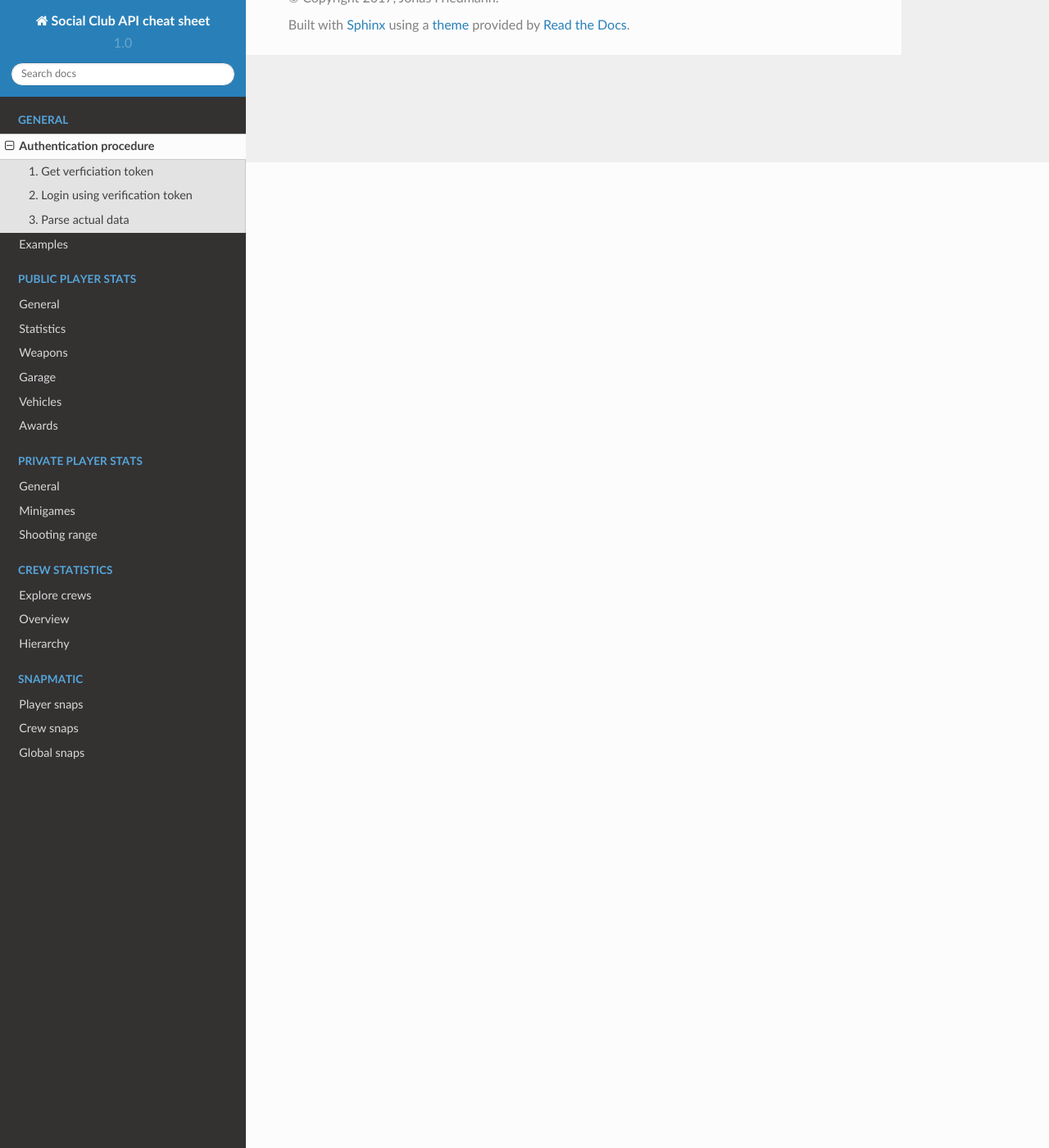
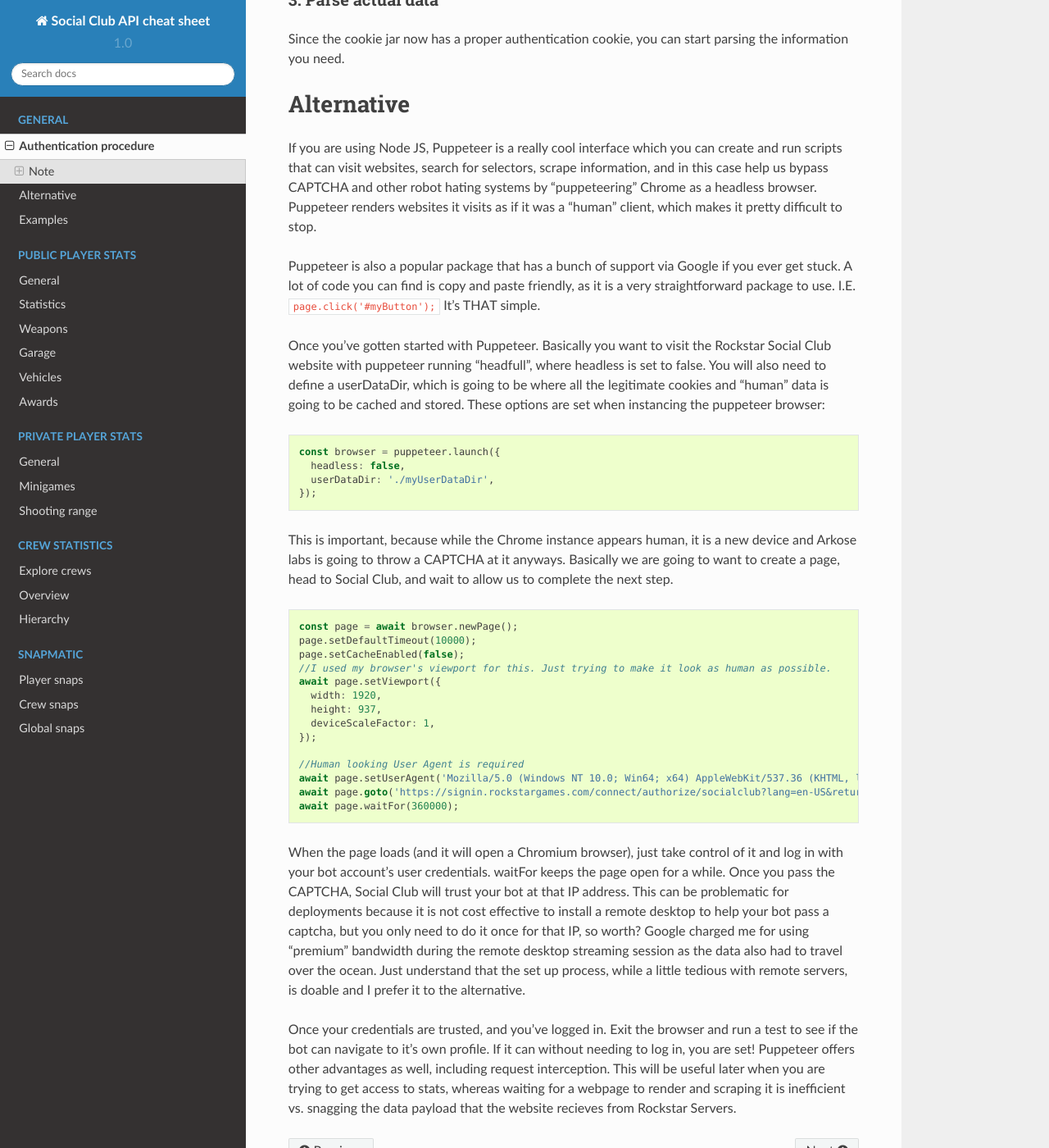
Before and after one commit to gta5-map/Social-Club-API-cheat-sheet, a Sphinx documentation site: the page built from docs/authentication.rst, in a window 1280 px wide and 1400 px high, scrolled down 1202 px. Shown: the whole window at 82% size. Built offline with Sphinx 7.4.7 and the Read the Docs theme 2.0.0, drawn with Linux system fonts in a browser that asks for light colours; some of the changed text lies outside the part shown.

Commit message:
Update authentication.rst

```diff
--- a/docs/authentication.rst
+++ b/docs/authentication.rst
@@ -1,5 +1,10 @@
 Authentication procedure
 ========================
+
+Note
+####
+To quote GLADoS from Portal 2, the best solution to a problem is usually the easiest one, and I'll be honest, solving Arkose Labs CAPTCHA is hard. I am contributing to this to help future enthusiasts not suffer the pain I had to to finally start completing automated tasks on Social Club.
+If you'd like to read about an "easier" solution to logging in (the first and hardest step), and in a way that maintains session presence and does not require complex authentication subroutines, please scroll to the bottom.
 
 If you take a look at the login / ``<form>`` element, you'll see a hidden ``<input>`` tag called "\_\_RequestVerificationToken". This tag contains a token which is needed for the actual login request - otherwise Rockstar refuses the authentication, even with proper and valid credentials.
 
@@ -41,3 +46,42 @@ So initally, you need to make at least three requests to get your hands on the d
 --------------------
 
 Since the cookie jar now has a proper authentication cookie, you can start parsing the information you need.
+
+Alternative
+===========
+If you are using Node JS, Puppeteer is a really cool interface which you can create and run scripts that can visit websites, search for selectors, scrape information, and in this case help us bypass CAPTCHA and other robot hating systems by "puppeteering" Chrome as a headless browser. Puppeteer renders websites it visits as if it was a "human" client, which makes it pretty difficult to stop.
+
+Puppeteer is also a popular package that has a bunch of support via Google if you ever get stuck. A lot of code you can find is copy and paste friendly, as it is a very straightforward package to use. I.E. ``page.click('#myButton');`` It's THAT simple.
+
+Once you've gotten started with Puppeteer. Basically you want to visit the Rockstar Social Club website with puppeteer running "headfull", where headless is set to false. You will also need to define a userDataDir, which is going to be where all the legitimate cookies and "human" data is going to be cached and stored. These options are set when instancing the puppeteer browser:
+
+.. sourcecode:: js
+
+  const browser = puppeteer.launch({
+    headless: false,
+    userDataDir: './myUserDataDir',
+  });
+
+
+This is important, because while the Chrome instance appears human, it is a new device and Arkose labs is going to throw a CAPTCHA at it anyways. Basically we are going to want to create a page, head to Social Club, and wait to allow us to complete the next step.
+
+.. sourcecode:: js
+
+  const page = await browser.newPage();
+  page.setDefaultTimeout(10000);
+  page.setCacheEnabled(false);
+  //I used my browser's viewport for this. Just trying to make it look as human as possible.
+  await page.setViewport({
+    width: 1920,
+    height: 937,
+    deviceScaleFactor: 1,
+  });
+
+  //Human looking User Agent is required
+  await page.setUserAgent('Mozilla/5.0 (Windows NT 10.0; Win64; x64) AppleWebKit/537.36 (KHTML, like Gecko) Chrome/61.0.3163.100 Safari/537.36');
+  await page.goto('https://signin.rockstargames.com/connect/authorize/socialclub?lang=en-US&returnUrl=%2F');
+  await page.waitFor(360000);
+
+When the page loads (and it will open a Chromium browser), just take control of it and log in with your bot account's user credentials. waitFor keeps the page open for a while. Once you pass the CAPTCHA, Social Club will trust your bot at that IP address. This can be problematic for deployments because it is not cost effective to install a remote desktop to help your bot pass a captcha, but you only need to do it once for that IP, so worth? Google charged me for using "premium" bandwidth during the remote desktop streaming session as the data also had to travel over the ocean. Just understand that the set up process, while a little tedious with remote servers, is doable and I prefer it to the alternative.
+
+Once your credentials are trusted, and you've logged in. Exit the browser and run a test to see if the bot can navigate to it's own profile. If it can without needing to log in, you are set! Puppeteer offers other advantages as well, including request interception. This will be useful later when you are trying to get access to stats, whereas waiting for a webpage to render and scraping it is inefficient vs. snagging the data payload that the website recieves from Rockstar Servers.
```
